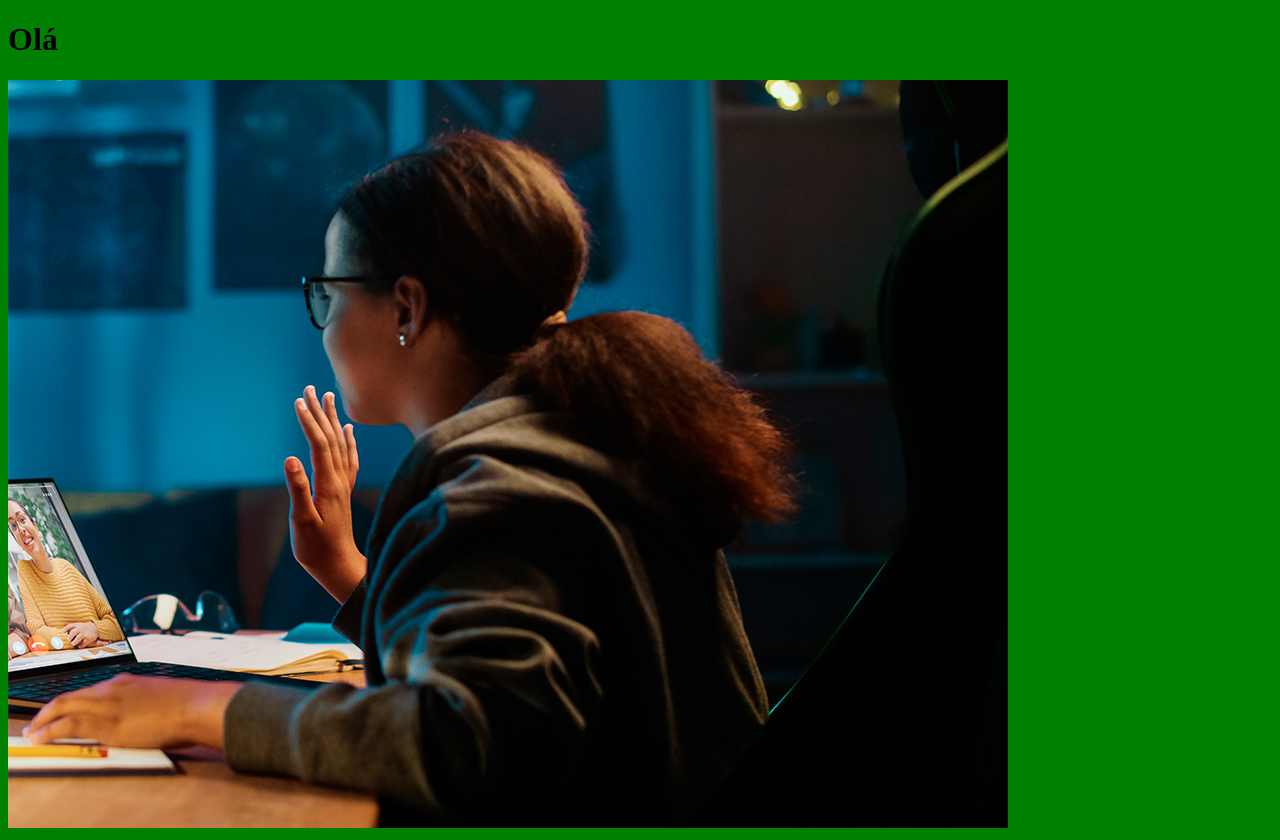
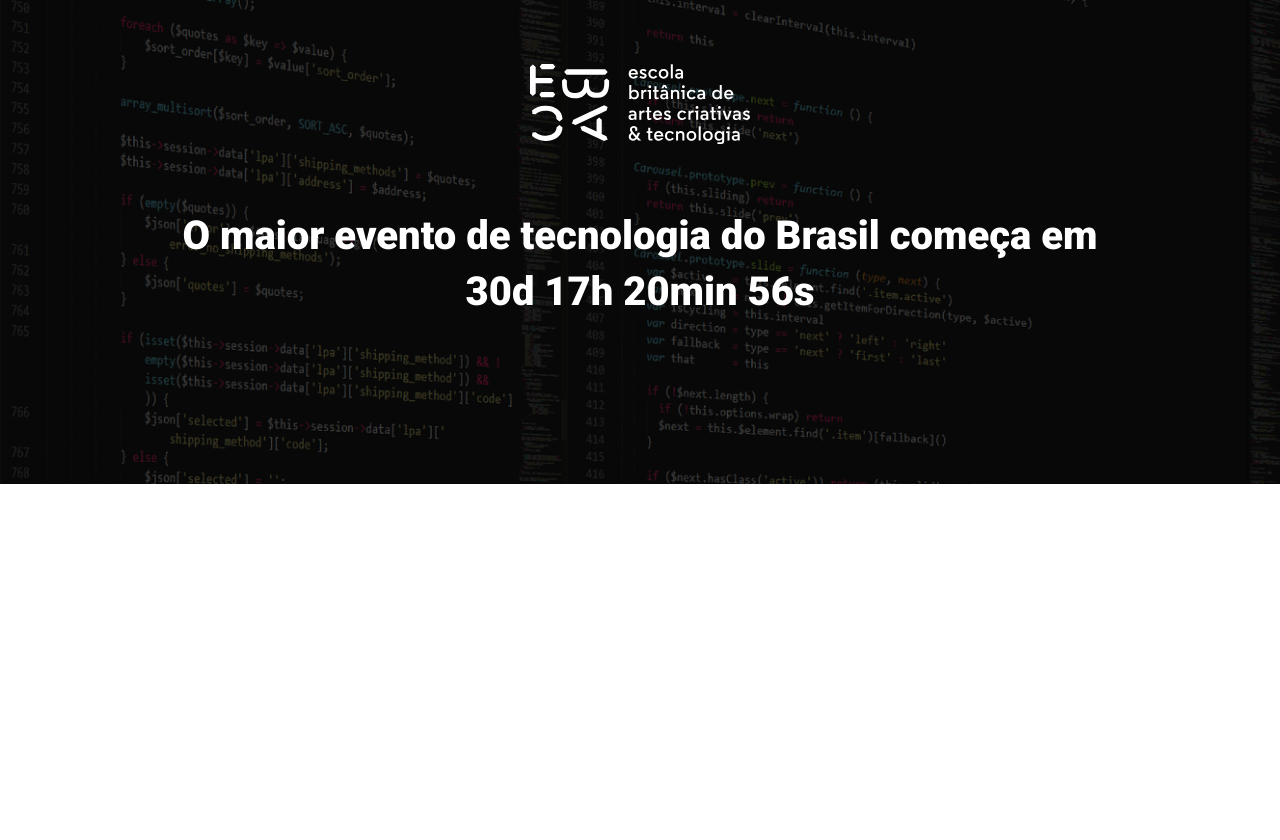
Before and after one commit to lucazmenezez/ebac_tech_talks, a website built with Parcel: page src/index.html in a window 1280 px wide. After the commit the page ends 800 px from the top, so only its background shows below. Built offline with nearby package versions, Linux system fonts and the light colour scheme.

Commit message:
criando o hero

```diff
--- a/package.json
+++ b/package.json
@@ -10,8 +10,8 @@
   "author": "",
   "license": "ISC",
   "devDependencies": {
-    "@parcel/transformer-sass": "^2.12.0",
-    "parcel": "^2.12.0",
+    "@parcel/transformer-sass": "^2.8.0",
+    "parcel": "^2.8.0",
     "sharp": "^0.31.3"
   }
 }
--- a/src/index.html
+++ b/src/index.html
@@ -3,12 +3,21 @@
 <head>
     <meta charset="UTF-8">
     <meta name="viewport" content="width=device-width, initial-scale=1.0">
-    <title>Document</title>
+    <title>Ebac Tech Talks</title>
+    <link rel="preconnect" href="https://fonts.googleapis.com">
+    <link rel="preconnect" href="https://fonts.gstatic.com" crossorigin>
+    <link href="https://fonts.googleapis.com/css2?family=Roboto:1,400;1,700;1,900&display=swap" rel="stylesheet">
     <link rel="stylesheet" href="./styles/main.scss">
 </head>
 <body>
-    <h1>Olá</h1>
-    <img src="./images/backend.png" alt="">
+    <header class="hero">
+        <div class="container">
+            <img class="hero__logo" src="./images/ebac_logo.svg" alt="Ebac">
+            <p class="hero__text">
+                O maior evento de tecnologia do Brasil começa em 30d 17h 20min 56s
+            </p>
+        </div>
+    </header>
 
     <script src="./scripts/main.js"></script>
 </body>
--- /dev/null
+++ b/src/styles/_hero.scss
@@ -0,0 +1,52 @@
+.hero {
+    padding-top: 64px;
+    padding-bottom: 100px;
+    background-image: url(../images/fundo.png);
+    background-size: cover;
+    background-repeat: no-repeat;
+    position: relative;
+
+    .container {
+        position: relative;
+    }
+
+    &::before {
+        content: '';
+        position: absolute;
+        top: 0;
+        left: 0;
+        width: 100%;
+        height: 100%;
+        background-color: #000;
+        opacity: .7;
+    }
+
+    &__logo {
+        height: 80px;
+        margin: 0 auto;
+        display: block;
+    }
+
+    &__text {
+        margin-top: 64px;
+        margin-bottom: 64px;
+        font-size: 40px;
+        font-weight: 800;
+        line-height: 56px;
+        text-align: center;
+    }
+
+    @media (max-width: 640px) {
+        padding: 40px 0;
+
+        &__logo {
+            height: 40px;
+        }
+
+        &__text {
+            font-size: 22px;
+            line-height: 24px;
+            margin: 24px 0;
+        }
+    }
+}
--- a/src/styles/main.scss
+++ b/src/styles/main.scss
@@ -1,3 +1,23 @@
-body {
-    background-color: green;
+@use 'hero';
+
+* {
+    padding: 0;
+    margin: 0;
+    box-sizing: border-box;
+    font-family: roboto, sans-serif;
+    color: #fff;
 }
+
+.container {
+    max-width: 960px;
+    width: 100%;
+    margin: 0 auto;
+
+    @media (max-width: 640px) {
+        max-width: 80%;
+    }
+
+    @media (max-width: 1024px) {
+        max-width: 90%;
+    }
+}
```
Also changed, not shown: 1 other file.
